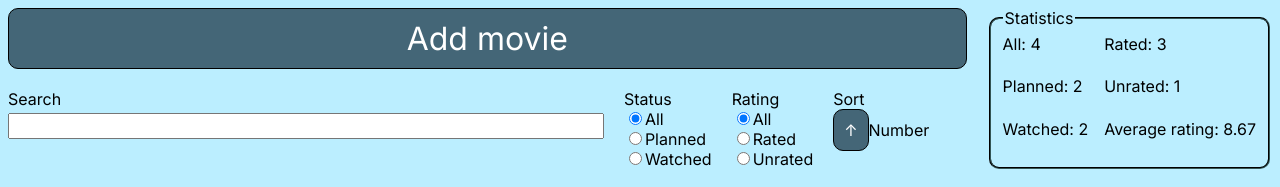
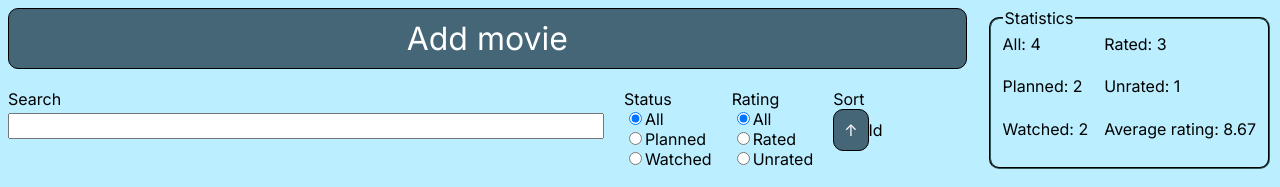
Before and after one commit to Ka666aH/cinema, a Vue app: page /movies in a window 1280 px wide. Shown: the top 187 px of the page. Built offline with nearby package versions, Linux system fonts and the light colour scheme; the HTML template or start-up script is replaced by a standard one.

Commit message:
Fix sort option

```diff
--- a/src/components/movie/Controls.vue
+++ b/src/components/movie/Controls.vue
@@ -15,7 +15,7 @@ const ratingFilter = defineModel<RatingFilter>('ratingFilter', { required: true
 const search = defineModel<string>('search', { required: true })
 
 const sortOptions = [
-    { key: 'number', value: 'Number' },
+    { key: 'id', value: 'Id' },
     { key: 'title', value: 'Title' },
     { key: 'date', value: 'Release date' },
     { key: 'rating', value: 'Rating' },
--- a/src/pages/Movies.vue
+++ b/src/pages/Movies.vue
@@ -6,14 +6,14 @@ import Controls from '@/components/movie/Controls.vue';
 import Stats from '@/components/movie/Stats.vue';
 import List from '@/components/movie/List.vue';
 
-const sortKey = ref('number')
+const sortKey = ref('id')
 const sortOrder = ref<SortOrder>('asc')
 const sorted = computed(() => {
     const dir = sortOrder.value === 'asc' ? 1 : -1
 
     return [...movies.value].sort((a, b) => {
         switch (sortKey.value) {
-            case 'number': return a.id.localeCompare(b.id) * dir
+            case 'id': return a.id.localeCompare(b.id) * dir
             case 'title': return a.title.localeCompare(b.title) * dir
             case 'date': return (a.year - b.year) * dir
             case 'rating': {
```
